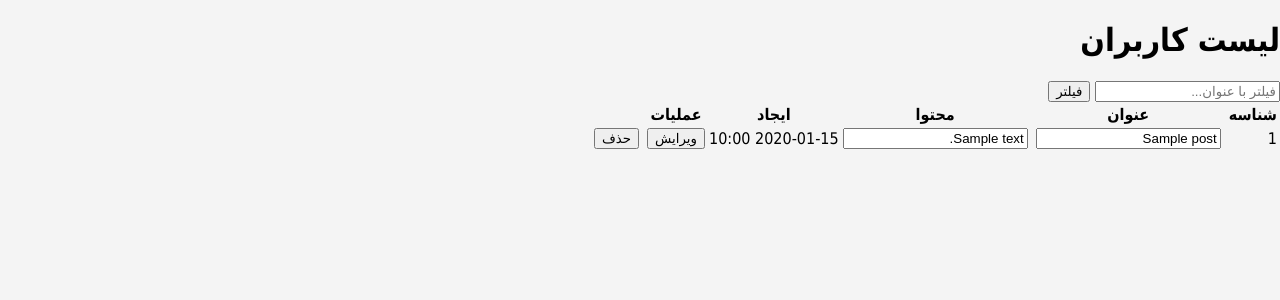
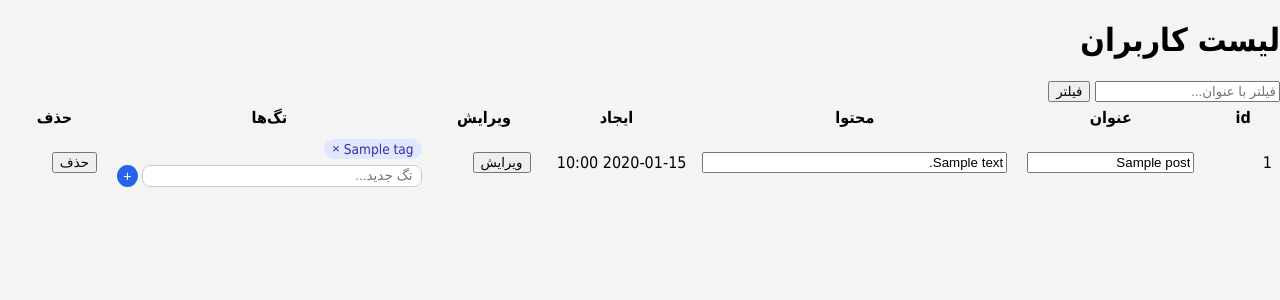
Before and after one commit to AlirezaAsady/flask-blog-platform, a Flask app: page /users/posts/show in a window 1280 px wide. Shown: the part 53-353 px from the top of the page. Run offline with Flask 3, Linux system fonts and the light colour scheme; the visitor is signed in with stand-in values (Sample User, id 1); tables that the repository leaves empty hold one stand-in row (values such as "Sample post").

Commit message:
feat(posts): add tag add/remove management with ownership checks
Closes #6

```diff
--- a/app.py
+++ b/app.py
@@ -18,6 +18,7 @@ from models import (
     update_post__db,
     get_all_posts__db,
     add_tag_to_post__db,
+    remove_tag_from_post__db,
     get_posts_by_tag__db,
 )
 from dotenv import load_dotenv
@@ -328,7 +329,7 @@ def posts_create():
         if success:
             tags = parse_tag_input(tags_raw)
             for tag_name in tags:
-                add_tag_to_post__db(result.post_id, tag_name)
+                add_tag_to_post__db(result.post_id, tag_name, user_id)
 
             logger.info(
                 "Post created (post_id=%s, user_id=%s)", result.post_id, user_id
@@ -450,6 +451,76 @@ def posts_by_tag(tag_name):
     return render_template("posts_by_tag.html", posts=posts, tag_name=tag_name)
 
 
+# ---------------- tag: add --------------------
+@app.route("/users/posts/tag/add", methods=["POST"])
+@login_required
+def posts_add_tag():
+    user_id = session["user_id"]
+    post_id = request.form.get("post_id")
+    tag_name = request.form.get("tag_name")
+
+    try:
+        post_id = int(post_id)
+    except (ValueError, TypeError):
+        flash("شناسه‌ی نامعتبر است", "error")
+        return redirect(url_for("posts_list_owned_update"))
+
+    success, message = add_tag_to_post__db(post_id, tag_name, user_id)
+
+    if success:
+        logger.info(
+            "Tag added (post_id=%s, tag_name=%s, user_id=%s)",
+            post_id,
+            tag_name,
+            user_id,
+        )
+        flash(message, "success")
+    else:
+        logger.warning(
+            "Tag addition failed (post_id=%s, tag_name=%s, user_id=%s)",
+            post_id,
+            tag_name,
+            user_id,
+        )
+        flash(message, "error")
+    return redirect(url_for("posts_list_owned_update"))
+
+
+# ---------------- tag: remove --------------------
+@app.route("/users/posts/tag/remove", methods=["POST"])
+@login_required
+def posts_remove_tag():
+    user_id = session["user_id"]
+    post_id = request.form.get("post_id")
+    tag_name = request.form.get("tag_name")
+
+    try:
+        post_id = int(post_id)
+    except (ValueError, TypeError):
+        flash("شناسه‌ی نامعتبر است", "error")
+        return redirect(url_for("posts_list_owned_update"))
+
+    success, message = remove_tag_from_post__db(post_id, tag_name, user_id)
+
+    if success:
+        logger.info(
+            "Tag deleted (post_id=%s, tag_name=%s, user_id=%s)",
+            post_id,
+            tag_name,
+            user_id,
+        )
+        flash(message, "success")
+    else:
+        logger.warning(
+            "Tag deletion failed (post_id=%s, tag_name=%s, user_id=%s)",
+            post_id,
+            tag_name,
+            user_id,
+        )
+        flash(message, "error")
+    return redirect(url_for("posts_list_owned_update"))
+
+
 # ---------------*** Error Handler ***------------------
 # --------------- app: error_handling -----------------
 @app.errorhandler(404)
--- a/models.py
+++ b/models.py
@@ -301,7 +301,12 @@ def create_post__db(uid, title, content):
 # ---------------- posts: list_by_user ----------------
 def get_posts_by_user__db(uid):
     try:
-        posts = session.query(Post).filter(Post.user_id == uid).all()
+        posts = (
+            session.query(Post)
+            .filter(Post.user_id == uid)
+            .order_by(Post.created_at.desc())
+            .all()
+        )
         return True, "Load_post successful", posts
     except Exception as e:
         session.rollback()
@@ -399,11 +404,15 @@ def get_or_create_tag__db(tag_name):
         return None
 
 
-def add_tag_to_post__db(post_id, tag_name):
+def add_tag_to_post__db(post_id, tag_name, user_id):
     try:
-        post = session.query(Post).filter(Post.post_id == post_id).one_or_none()
+        post = (
+            session.query(Post)
+            .filter(Post.post_id == post_id, Post.user_id == user_id)
+            .one_or_none()
+        )
         if not post:
-            return False, "پست پیدا نشد"
+            return False, "پست یافت نشد یا متعلق به شما نیست"
 
         tag = get_or_create_tag__db(tag_name)
         if not tag:
@@ -419,7 +428,36 @@ def add_tag_to_post__db(post_id, tag_name):
     except Exception as e:
         session.rollback()
         logger.error(
-            f"Error in add_tag_to_post__db(post_id={post_id}, tag_name={tag_name}): {e}"
+            f"Error in add_tag_to_post__db(post_id={post_id}, tag_name={tag_name}, user_id={user_id}): {e}"
+        )
+        return False, "Something went wrong, please try again"
+
+
+def remove_tag_from_post__db(post_id, tag_name, user_id):
+    try:
+        post = (
+            session.query(Post)
+            .filter(Post.post_id == post_id, Post.user_id == user_id)
+            .one_or_none()
+        )
+        if not post:
+            return False, "پست یافت نشد یا متعلق به شما نیست"
+
+        tag = session.query(Tag).filter(Tag.name == tag_name).one_or_none()
+        if not tag:
+            return False, "تگی با این نام در سیستم وجود ندارد"
+
+        if tag not in post.a_tags:
+            return True, "این تگ از قبل به این پست وصل نبود"
+
+        post.a_tags.remove(tag)
+        session.commit()
+        return True, "تگ با موفقیت حذف شد"
+
+    except Exception as e:
+        session.rollback()
+        logger.error(
+            f"Error in remove_tag_from_post__db(post_id={post_id}, tag_name={tag_name}, user_id={user_id}): {e}"
         )
         return False, "Something went wrong, please try again"
 
--- a/static/style.css
+++ b/static/style.css
@@ -67,15 +67,119 @@ nav a:hover {
   border-color: #4a90d9;
 }
 
+.tag-list {
+  display: flex;
+  flex-wrap: wrap;
+  gap: 6px;
+  margin-bottom: 6px;
+}
+
 .tag-badge {
-  display: inline-block;
+  display: inline-flex;
+  align-items: center;
+  gap: 4px;
   background-color: #e0e7ff;
   color: #3730a3;
   padding: 2px 8px;
   border-radius: 12px;
   font-size: 0.85em;
-  margin-inline-end: 4px;
   text-decoration: none;
+}
+
+.tag-remove-form {
+  display: inline-flex;
+  margin: 0;
+}
+
+.tag-remove-btn {
+  background: none;
+  border: none;
+  color: #3730a3;
+  cursor: pointer;
+  font-size: 1em;
+  line-height: 1;
+  padding: 0;
+}
+
+.tag-remove-btn:hover {
+  color: #dc2626;
+}
+
+.tag-add-form {
+  display: flex;
+  gap: 4px;
+  margin: 0;
+}
+
+.tag-add-input {
+  border: 1px solid #ccc;
+  border-radius: 8px;
+  padding: 2px 8px;
+  font-size: 0.85em;
+  width: 90px;
+}
+
+.tag-add-btn {
+  background-color: #2563eb;
+  color: white;
+  border: none;
+  border-radius: 50%;
+  width: 22px;
+  height: 22px;
+  cursor: pointer;
+  font-size: 0.9em;
+  line-height: 1;
+}
+
+.tag-add-btn:hover {
+  background-color: #1d4ed8;
+}
+
+table {
+  width: 100%;
+  table-layout: fixed;
+  border-collapse: collapse;
+}
+
+th,
+td {
+  padding: 6px 8px;
+  vertical-align: middle;
+  word-break: break-word;
+}
+
+th:nth-child(1),
+td:nth-child(1) {
+  width: 5%;
+} /* شناسه */
+th:nth-child(2),
+td:nth-child(2) {
+  width: 15%;
+} /* عنوان */
+th:nth-child(3),
+td:nth-child(3) {
+  width: 26%;
+} /* محتوا */
+th:nth-child(4),
+td:nth-child(4) {
+  width: 12%;
+} /* ایجاد */
+th:nth-child(5),
+td:nth-child(5) {
+  width: 8%;
+} /* ویرایش */
+th:nth-child(6),
+td:nth-child(6) {
+  width: 26%;
+} /* تگ‌ها */
+th:nth-child(7),
+td:nth-child(7) {
+  width: 8%;
+} /* حذف */
+
+td input[type="text"] {
+  width: 100%;
+  box-sizing: border-box;
 }
 
 .flash-message {
--- a/templates/posts_list_owned_update.html
+++ b/templates/posts_list_owned_update.html
@@ -10,11 +10,13 @@
 <table>
   <thead>
     <tr>
-      <th>شناسه</th>
+      <th>id</th>
       <th>عنوان</th>
       <th>محتوا</th>
       <th>ایجاد</th>
-      <th>عملیات</th>
+      <th>ویرایش</th>
+      <th>تگ‌ها</th>
+      <th>حذف</th>
     </tr>
   </thead>
   <tbody>
@@ -35,6 +37,25 @@
         </form>
       </td>
       <td>
+        <div class="tag-list">
+          {% for tag in post.a_tags %}
+          <span class="tag-badge">
+            {{ tag.name }}
+            <form method="POST" action="{{ url_for('posts_remove_tag') }}" class="tag-remove-form">
+              <input type="hidden" name="post_id" value="{{ post.post_id }}" />
+              <input type="hidden" name="tag_name" value="{{ tag.name }}" />
+              <button type="submit" class="tag-remove-btn" title="حذف تگ">×</button>
+            </form>
+          </span>
+          {% endfor %}
+        </div>
+        <form method="POST" action="{{ url_for('posts_add_tag') }}" class="tag-add-form">
+          <input type="hidden" name="post_id" value="{{ post.post_id }}" />
+          <input type="text" name="tag_name" placeholder="تگ جدید..." class="tag-add-input" />
+          <button type="submit" class="tag-add-btn">+</button>
+        </form>
+      </td>
+      <td>
         <form method="POST" action="{{ url_for('posts_delete') }}">
           <input type="hidden" name="post_id" value="{{ post.post_id }}" />
           <button type="submit">حذف</button>
```
